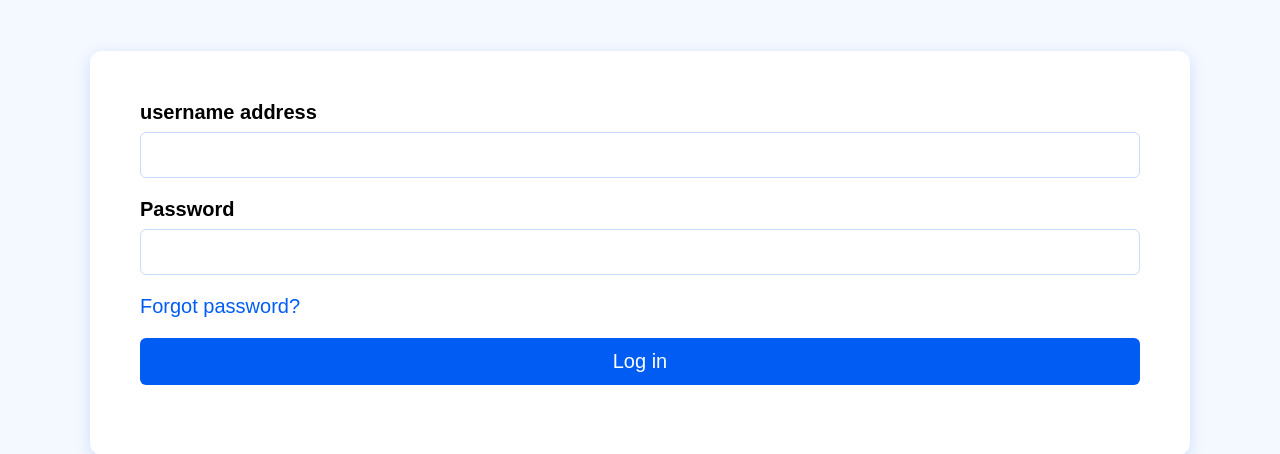
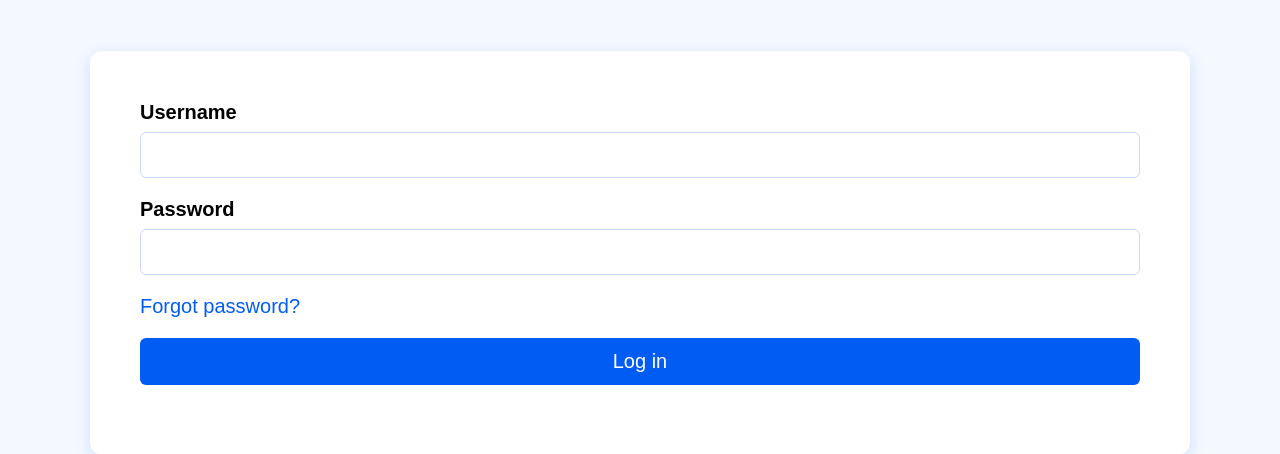
Before and after one commit to twicks38/KATEKLeaveManagementProject, a Django app: page /accounts/login/ in a window 1280 px wide. Shown: the part 410-864 px from the top of the page. Run offline with Django 5.2, Linux system fonts and the light colour scheme.

Commit message:
Fix "Username Address"

```diff
--- a/templates/accounts/login_page.html
+++ b/templates/accounts/login_page.html
@@ -19,7 +19,7 @@
 
     {% csrf_token %}
     <div>
-        <label for="username">username address</label>
+        <label for="username">Username</label>
         <input type="text" id="username" name="username" required>
     </div>
 
```
